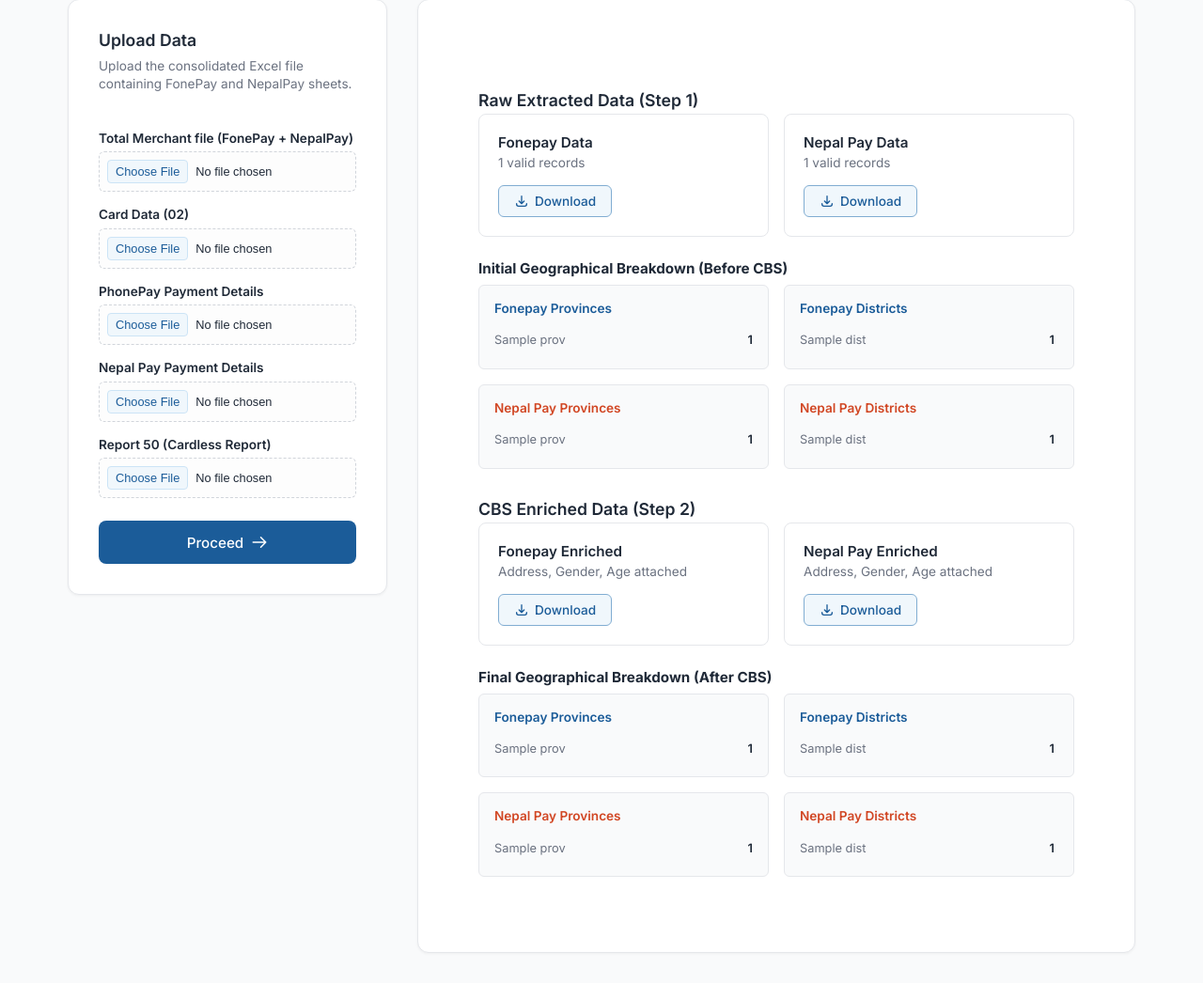
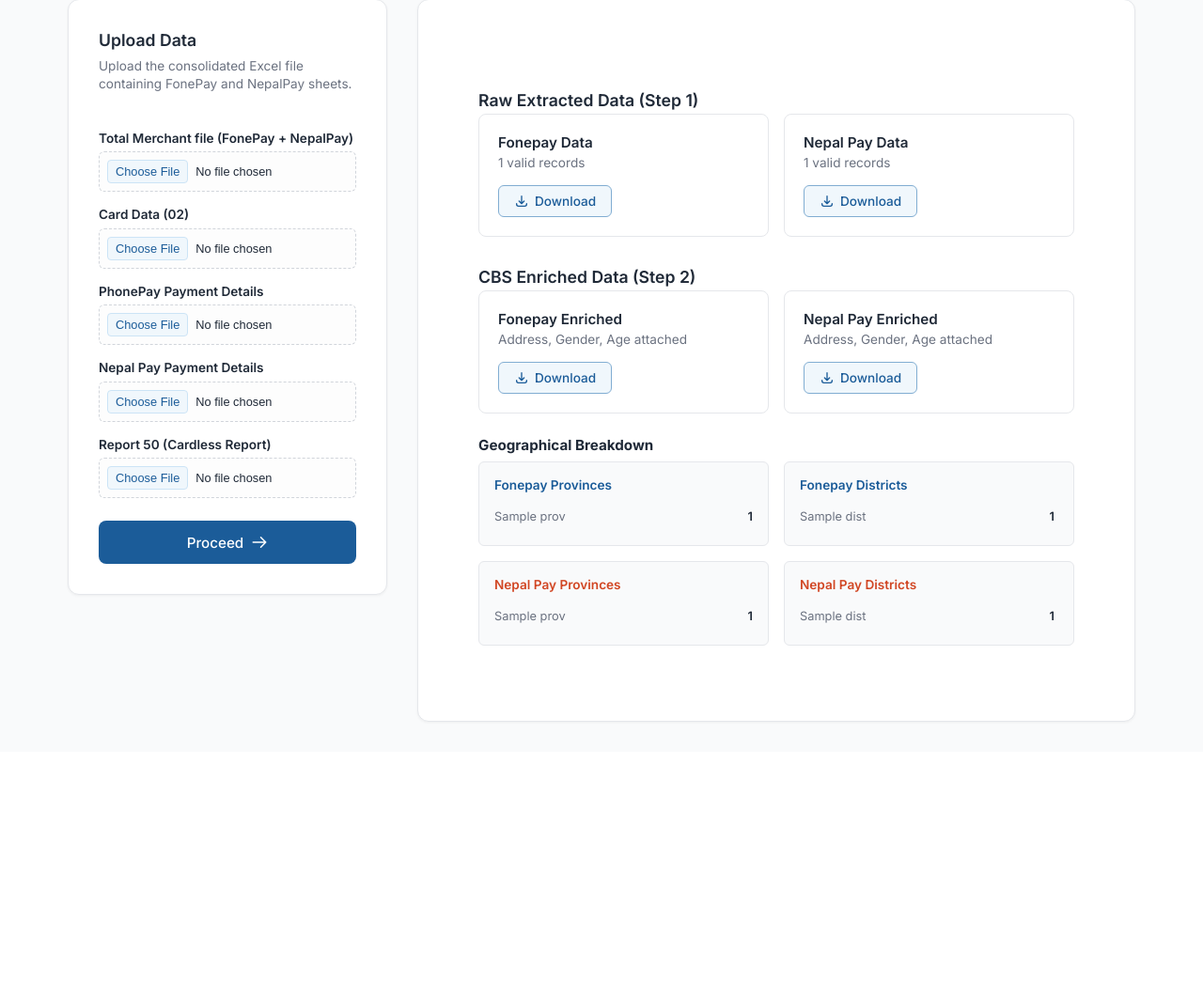
Before and after one commit to kunjan-bh/merchant-automation-jbbl, a Django app: template merchant_data_report/merchant/templates/merchant/upload.html in a window 1280 px wide. Shown: the part 90-1136 px from the top of the page at 94% size. After the commit the page ends 859 px from the top, so only its background shows below. Run offline with Django 5.2, Linux system fonts and the light colour scheme; the template is opened without the code that fills it: most values are stand-ins (such as "Sample title", 1, 10 or a date in 2020).

Commit message:
Polish the pipeline

```diff
--- a/merchant_data_report/merchant/templates/merchant/upload.html
+++ b/merchant_data_report/merchant/templates/merchant/upload.html
@@ -395,31 +395,6 @@
                     </div>
                 </div>
 
-                {% if fonepay_step1_provinces %}
-                <h3 style="font-size: 0.95rem; margin-top: 1.5rem; margin-bottom: 0.5rem; color: var(--text-main);">Initial Geographical Breakdown (Before CBS)</h3>
-                <div class="res-grid" style="grid-template-columns: 1fr 1fr; gap: 1rem; margin-bottom: 0;">
-                    <div class="data-box">
-                        <h5 style="color: var(--blue);">Fonepay Provinces</h5>
-                        {% for prov, count in fonepay_step1_provinces.items %}<div class="data-row"><span>{{ prov }}</span><span class="data-count">{{ count }}</span></div>{% endfor %}
-                    </div>
-                    <div class="data-box">
-                        <h5 style="color: var(--blue);">Fonepay Districts</h5>
-                        <div class="scroll-area">
-                            {% for dist, count in fonepay_step1_districts.items %}<div class="data-row"><span>{{ dist }}</span><span class="data-count">{{ count }}</span></div>{% endfor %}
-                        </div>
-                    </div>
-                    <div class="data-box">
-                        <h5 style="color: var(--orange);">Nepal Pay Provinces</h5>
-                        {% for prov, count in nepalpay_step1_provinces.items %}<div class="data-row"><span>{{ prov }}</span><span class="data-count">{{ count }}</span></div>{% endfor %}
-                    </div>
-                    <div class="data-box">
-                        <h5 style="color: var(--orange);">Nepal Pay Districts</h5>
-                        <div class="scroll-area">
-                            {% for dist, count in nepalpay_step1_districts.items %}<div class="data-row"><span>{{ dist }}</span><span class="data-count">{{ count }}</span></div>{% endfor %}
-                        </div>
-                    </div>
-                </div>
-                {% endif %}
             </div>
 
             <div class="res-section">
@@ -444,7 +419,7 @@
                 </div>
 
                 {% if fonepay_provinces %}
-                <h3 style="font-size: 0.95rem; margin-top: 1.5rem; margin-bottom: 0.5rem; color: var(--text-main);">Final Geographical Breakdown (After CBS)</h3>
+                <h3 style="font-size: 0.95rem; margin-top: 1.5rem; margin-bottom: 0.5rem; color: var(--text-main);">Geographical Breakdown</h3>
                 <div class="res-grid" style="grid-template-columns: 1fr 1fr; gap: 1rem; margin-bottom: 0;">
                     <div class="data-box">
                         <h5 style="color: var(--blue);">Fonepay Provinces</h5>
```
Also changed, not shown: merchant_data_report/merchant/views.py (+35 -5 lines), merchant_data_report/db.sqlite3.
